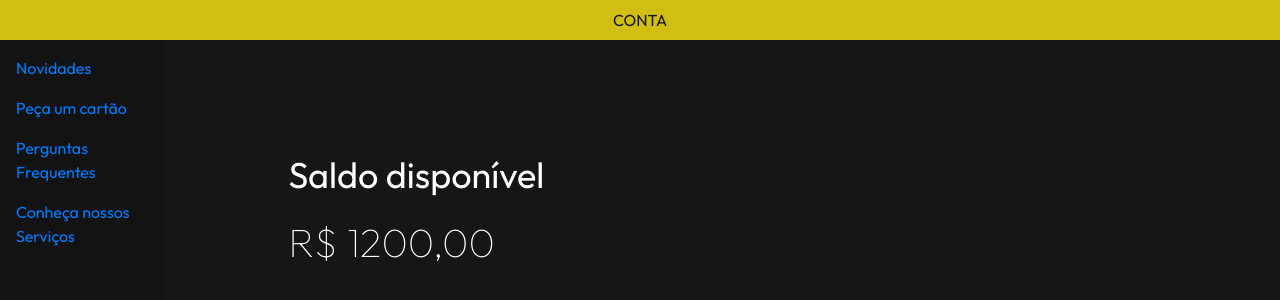
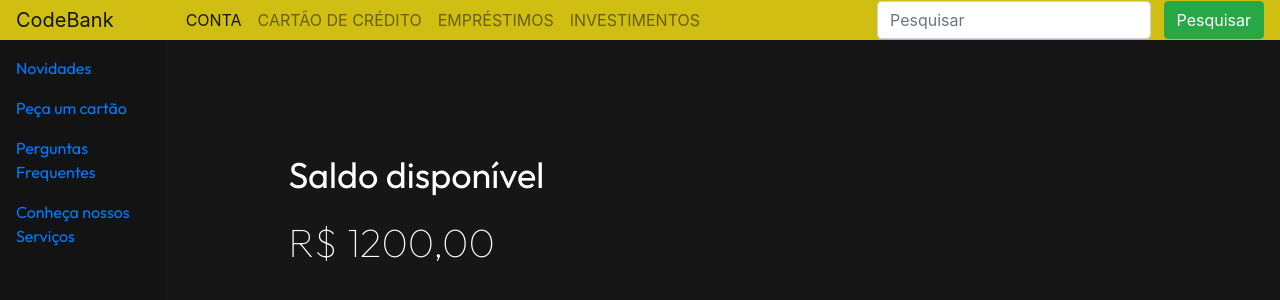
Before and after one commit to phillipehenriques/Projeto-Fintech-Fiap, a plain HTML site: page index.html in a window 1280 px wide. Shown: the top 300 px of the page. Drawn offline with nearby package versions, Linux system fonts and the light colour scheme.

Commit message:
Navbar pronta, e display none na box_left

```diff
--- a/index.html
+++ b/index.html
@@ -4,7 +4,7 @@
         <meta charset="UTF-8">
         <meta http-equiv="X-UA-Compatible" content="IE=edge">
         <meta name="viewport" content="width=device-width, initial-scale=1.0">
-        <title>Document</title>
+        <title>CodeBank</title>
         <link href="style/style.css" rel="stylesheet">
         <link rel="stylesheet" href="./style/reset.css">
         <link rel="preconnect" href="https://fonts.googleapis.com">
@@ -13,11 +13,35 @@
         <link rel="stylesheet" href="https://stackpath.bootstrapcdn.com/bootstrap/4.1.3/css/bootstrap.min.css" integrity="sha384-MCw98/SFnGE8fJT3GXwEOngsV7Zt27NXFoaoApmYm81iuXoPkFOJwJ8ERdknLPMO" crossorigin="anonymous">
     </head>
     <body>
-        <nav class="d-flex align-items-center justify-content-center nav-gap">
-            <span class="d-flex flex-column nav-fonte">CONTA</span>
+
+        <nav class="navbar navbar-expand-lg navbar-light bg-navbar">
+            <a class="navbar-brand" style="margin-right: 5vw;" href="#">CodeBank</a>
+            <button class="navbar-toggler d-lg-none" type="button" data-toggle="collapse" data-target="#navbarTogglerDemo01" aria-controls="navbarTogglerDemo01" aria-expanded="false" aria-label="Alterna navegação">
+                <span class="navbar-toggler-icon"></span>
+            </button>
+            <div style="background-color: #D1BE13;" class="collapse navbar-collapse" id="navbarTogglerDemo01">
+                <ul class="navbar-nav mr-auto mt-2 mt-lg-0">
+                    <li class="nav-item active">
+                        <a class="nav-link" href="#">CONTA<span class="sr-only">(Página atual)</span></a>
+                    </li>
+                    <li class="nav-item">
+                        <a class="nav-link" href="#">CARTÃO DE CRÉDITO</a>
+                    </li>
+                    <li class="nav-item">
+                        <a class="nav-link" href="#">EMPRÉSTIMOS</a>
+                    </li>
+                    <li class="nav-item">
+                        <a class="nav-link" href="#">INVESTIMENTOS</a>
+                    </li>
+                </ul>
+                <form class="form-inline my-2 my-lg-0 d-none d-lg-inline">
+                    <input class="form-control mr-sm-2" type="search" placeholder="Pesquisar" aria-label="Pesquisar">
+                    <button class="btn btn-outline-success my-2 my-sm-0" type="submit">Pesquisar</button>
+                </form>
+            </div>
         </nav>
+
         <div class="div_body">
-
             <div class="box_left">
                 <div class="d-flex flex-column align-items-flex-start mt-2 ml-2 mb-3">
                     <a class="bd-highlight m-2" href="">Novidades</a>
@@ -34,7 +58,10 @@
                     R$ 1200,00
                 </div>
             </div>
+        </div>
 
-        </div>
+        <script src="https://code.jquery.com/jquery-3.3.1.slim.min.js"></script>
+        <script src="https://cdnjs.cloudflare.com/ajax/libs/popper.js/1.14.3/umd/popper.min.js"></script>
+        <script src="https://stackpath.bootstrapcdn.com/bootstrap/4.1.3/js/bootstrap.min.js"></script>
     </body>
 </html>
--- a/style/style.css
+++ b/style/style.css
@@ -26,6 +26,10 @@ a {
 nav {
     background-color: var(--gold-color);
     height: 5vh;
+}
+
+body {
+    background-color: red;
 }
 
 .nav-gap {
@@ -83,6 +87,42 @@ nav {
     width: 600px;
 }
 
-body {
-    background-color: red;
+/* --------------------- NAVBAR --------------------- */
+
+.bg-navbar {
+    background-color: #D1BE13;
 }
+
+.navbar .nav-link {
+    color: #141414;
+}
+
+.navbar .nav-link:hover {
+    color: #FFFFFF;
+}
+
+.navbar .btn-outline-success {
+    background-color: #28A745;
+    color: #FFFFFF;
+}
+
+.navbar .btn-outline-success:hover {
+    background-color: #2FBA4F;
+}
+
+@media (max-width: 991.98px) {
+    .form-inline {
+        display: none;
+    }
+}
+
+@media (max-width: 1100px) {
+    .box_left {
+        display: none;
+    }
+
+    .div_body {
+        width: 100%;
+        height: 1080px;
+    }
+}
```
